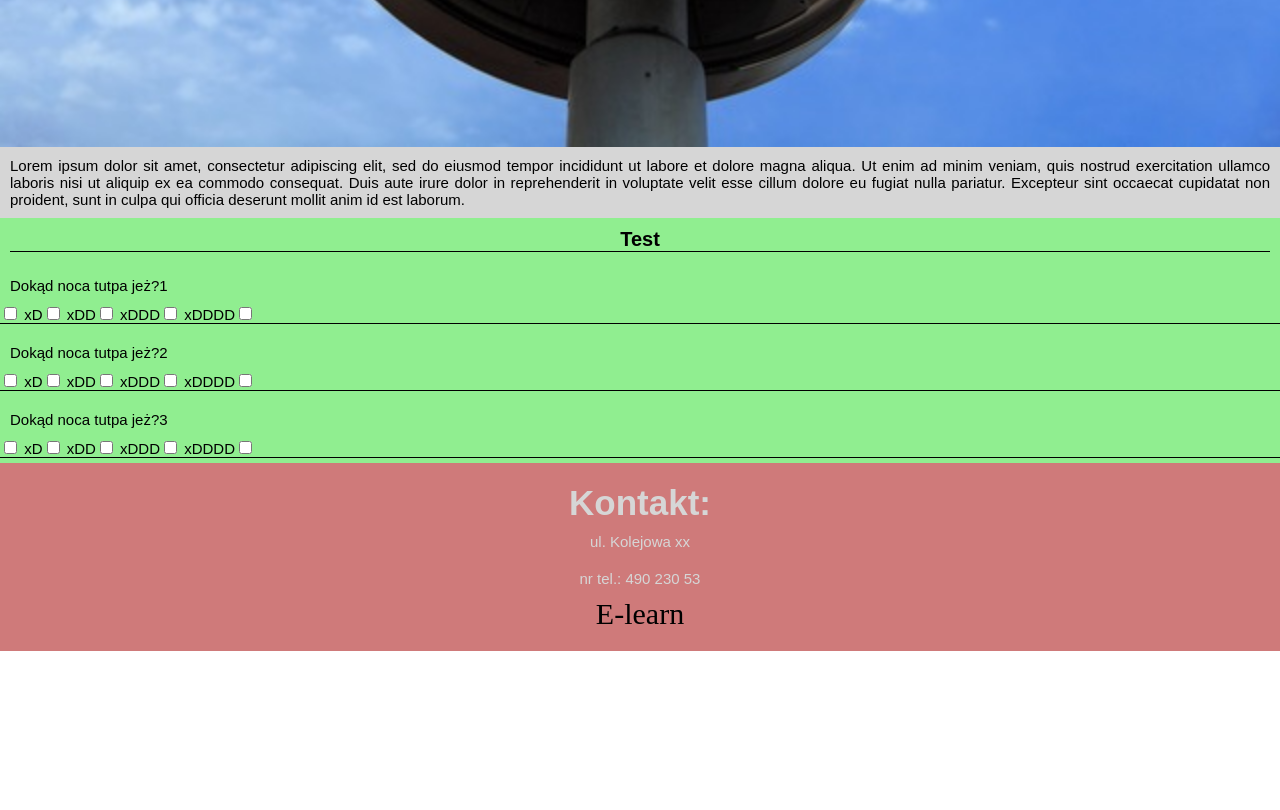
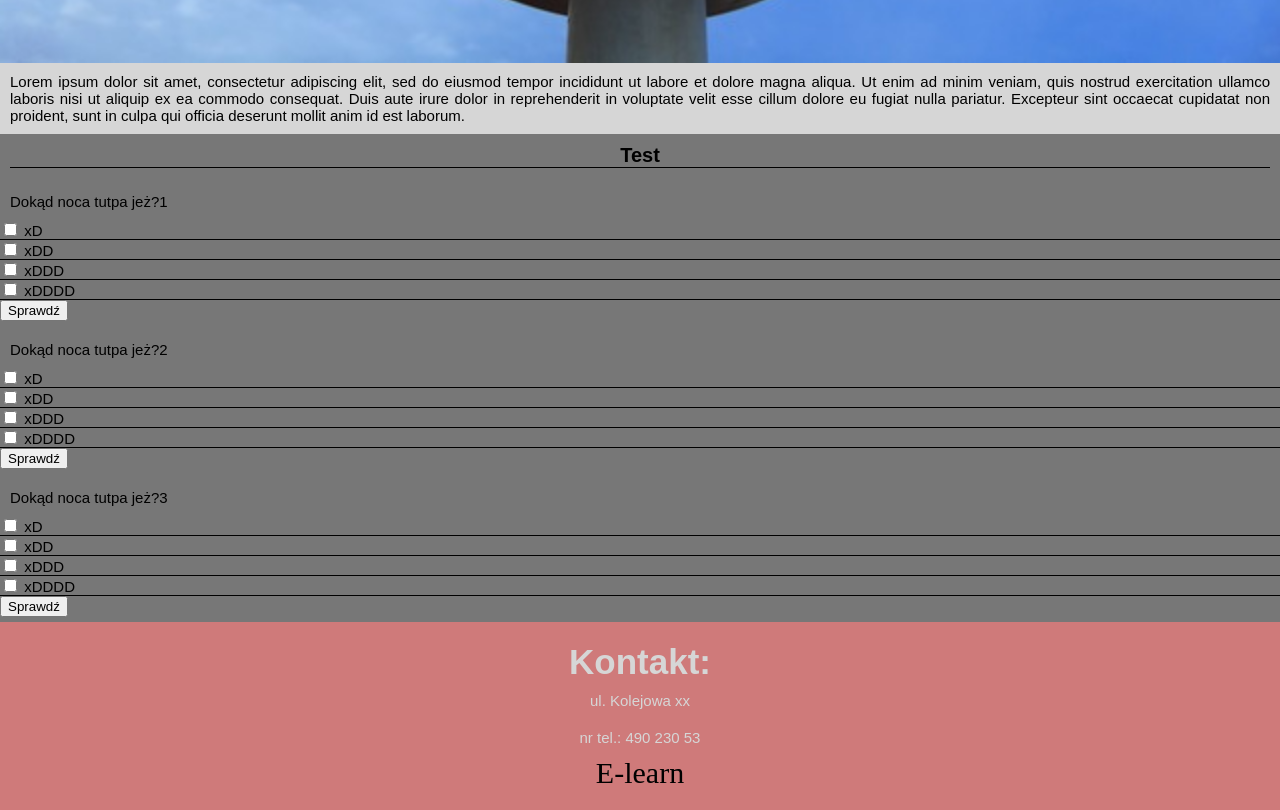
Before and after one commit to superkacper4/e-learn, a React (Create React App) app: page /learn in a window 1280 px wide. Shown: the part 1580-2390 px from the top of the page. Before the commit the page ends 2231 px from the top, so only its background shows below. Built offline with nearby package versions, Linux system fonts and the light colour scheme.

Commit message:
add dipslay of test and handling checkboxes

```diff
--- a/src/atoms/Input.js
+++ /dev/null
@@ -1,13 +0,0 @@
-import React from 'react';
-import styled from 'styled-components';
-
-const StyledInput = styled.input`
-  background-color: transparent;
-  border: 1px solid black;
-`;
-
-const Input = () => {
-  return <StyledInput type="checkbox" />;
-};
-
-export default Input;
--- a/src/atoms/Label.js
+++ b/src/atoms/Label.js
@@ -2,6 +2,8 @@
 
 const Label = styled.label`
   font-size: 1.5rem;
+  flex-basis: 100%;
+  border-bottom: solid 1px black;
 `;
 
 export default Label;
--- a/src/molecules/Questions.js
+++ b/src/molecules/Questions.js
@@ -1,39 +1,76 @@
-import React from 'react';
+import React, { useState } from 'react';
 import styled from 'styled-components';
-import Input from 'atoms/Input';
 import Label from 'atoms/Label';
 import P from 'atoms/P';
 
 const StyledQuestions = styled.div`
   flex-basis: 100%;
   margin: 5px 0;
-  border-bottom: solid 1px black;
   display: block;
   font-size: 1.5rem;
+  display: flex;
+  flex-wrap: wrap;
+`;
+
+const StyledCheckbox = styled.input`
+  background-color: transparent;
+  border: 1px solid black;
 `;
 
 const Questions = ({ value }) => {
+  const [a1, setA1] = useState(false);
+  const [a2, setA2] = useState(false);
+  const [a3, setA3] = useState(false);
+  const [a4, setA4] = useState(false);
+
+  const handleButton = (e) => {
+    e.preventDefault();
+    console.log(a1, a2, a3, a4);
+  };
+
   return (
-    <StyledQuestions>
+    <>
       {value.map(({ Q, A1, A2, A3, A4 }) => (
-        <>
+        <StyledQuestions key={Q}>
           <P>{Q}</P>
           <Label>
-            <Input /> {A1}
+            <StyledCheckbox
+              type="checkbox"
+              chekced={a1}
+              onChange={(e) => setA1(e.target.checked)}
+            />{' '}
+            {A1}
           </Label>
           <Label>
-            <Input /> {A2}
+            <StyledCheckbox
+              type="checkbox"
+              chekced={a2}
+              onChange={(e) => setA2(e.target.checked)}
+            />{' '}
+            {A2}
           </Label>
           <Label>
-            <Input /> {A3}
+            <StyledCheckbox
+              type="checkbox"
+              chekced={a3}
+              onChange={(e) => setA3(e.target.checked)}
+            />{' '}
+            {A3}
           </Label>
           <Label>
-            <Input /> {A4}
+            <StyledCheckbox
+              type="checkbox"
+              chekced={a4}
+              onChange={(e) => setA4(e.target.checked)}
+            />{' '}
+            {A4}
           </Label>
-        </>
+          <button type="submit" onClick={handleButton}>
+            Sprawdź
+          </button>
+        </StyledQuestions>
       ))}
-      <Input />
-    </StyledQuestions>
+    </>
   );
 };
 
--- a/src/organisms/Test.js
+++ b/src/organisms/Test.js
@@ -5,7 +5,7 @@
 
 const StyledTest = styled.form`
   flex-basis: 100%;
-  background-color: lightgreen;
+  background-color: #777;
   display: flex;
   flex-direction: column;
 `;
--- a/src/pages/LearnPage.js
+++ b/src/pages/LearnPage.js
@@ -52,11 +52,10 @@
     img: orNotToBeImg,
     secondContent:
       'Lorem ipsum dolor sit amet, consectetur adipiscing elit, sed do eiusmod tempor incididunt ut labore et dolore magna aliqua. Ut enim ad minim veniam, quis nostrud exercitation ullamco laboris nisi ut aliquip ex ea commodo consequat. Duis aute irure dolor in reprehenderit in voluptate velit esse cillum dolore eu fugiat nulla pariatur. Excepteur sint occaecat cupidatat non proident, sunt in culpa qui officia deserunt mollit anim id est laborum.',
-    test: [
-      {
+    test: {
       first: [
         {
-            Q: 'Dokąd noca tutpa jeż?',
+          Q: 'Dokąd noca tutpa jeż?1',
           A1: 'xD',
           A2: 'xDD',
           A3: 'xDDD',
@@ -65,7 +64,7 @@
       ],
       second: [
         {
-            Q: 'Dokąd noca tutpa jeż?',
+          Q: 'Dokąd noca tutpa jeż?2',
           A1: 'xD',
           A2: 'xDD',
           A3: 'xDDD',
@@ -74,7 +73,7 @@
       ],
       third: [
         {
-            Q: 'Dokąd noca tutpa jeż?',
+          Q: 'Dokąd noca tutpa jeż?3',
           A1: 'xD',
           A2: 'xDD',
           A3: 'xDDD',
@@ -82,21 +81,19 @@
         },
       ],
     },
-    ],
   },
   {
     key: 2,
-    title: 'Present Simple',
+    title: 'Present SImple',
     content:
       'Lorem ipsum dolor sit amet, consectetur adipiscing elit, sed do eiusmod tempor incididunt ut labore et dolore magna aliqua. Ut enim ad minim veniam, quis nostrud exercitation ullamco laboris nisi ut aliquip ex ea commodo consequat. Duis aute irure dolor in reprehenderit in voluptate velit esse cillum dolore eu fugiat nulla pariatur. Excepteur sint occaecat cupidatat non proident, sunt in culpa qui officia deserunt mollit anim id est laborum.',
     img: toBeImg,
     secondContent:
       'Lorem ipsum dolor sit amet, consectetur adipiscing elit, sed do eiusmod tempor incididunt ut labore et dolore magna aliqua. Ut enim ad minim veniam, quis nostrud exercitation ullamco laboris nisi ut aliquip ex ea commodo consequat. Duis aute irure dolor in reprehenderit in voluptate velit esse cillum dolore eu fugiat nulla pariatur. Excepteur sint occaecat cupidatat non proident, sunt in culpa qui officia deserunt mollit anim id est laborum.',
-    test: [
-      {
+    test: {
       first: [
         {
-            Q: 'Dokąd noca tutpa jeż?',
+          Q: 'Dokąd noca tutpa jeż?1',
           A1: 'xD',
           A2: 'xDD',
           A3: 'xDDD',
@@ -105,7 +102,7 @@
       ],
       second: [
         {
-            Q: 'Dokąd noca tutpa jeż?',
+          Q: 'Dokąd noca tutpa jeż?2',
           A1: 'xD',
           A2: 'xDD',
           A3: 'xDDD',
@@ -114,7 +111,7 @@
       ],
       third: [
         {
-            Q: 'Dokąd noca tutpa jeż?',
+          Q: 'Dokąd noca tutpa jeż?3',
           A1: 'xD',
           A2: 'xDD',
           A3: 'xDDD',
@@ -122,21 +119,19 @@
         },
       ],
     },
-    ],
   },
   {
     key: 3,
-    title: 'Present Continous',
+    title: 'xD',
     content:
       'Lorem ipsum dolor sit amet, consectetur adipiscing elit, sed do eiusmod tempor incididunt ut labore et dolore magna aliqua. Ut enim ad minim veniam, quis nostrud exercitation ullamco laboris nisi ut aliquip ex ea commodo consequat. Duis aute irure dolor in reprehenderit in voluptate velit esse cillum dolore eu fugiat nulla pariatur. Excepteur sint occaecat cupidatat non proident, sunt in culpa qui officia deserunt mollit anim id est laborum.',
     img: toBeImg,
     secondContent:
       'Lorem ipsum dolor sit amet, consectetur adipiscing elit, sed do eiusmod tempor incididunt ut labore et dolore magna aliqua. Ut enim ad minim veniam, quis nostrud exercitation ullamco laboris nisi ut aliquip ex ea commodo consequat. Duis aute irure dolor in reprehenderit in voluptate velit esse cillum dolore eu fugiat nulla pariatur. Excepteur sint occaecat cupidatat non proident, sunt in culpa qui officia deserunt mollit anim id est laborum.',
-    test: [
-      {
+    test: {
       first: [
         {
-            Q: 'Dokąd noca tutpa jeż?',
+          Q: 'Dokąd noca tutpa jeż?1',
           A1: 'xD',
           A2: 'xDD',
           A3: 'xDDD',
@@ -145,7 +140,7 @@
       ],
       second: [
         {
-            Q: 'Dokąd noca tutpa jeż?',
+          Q: 'Dokąd noca tutpa jeż?2',
           A1: 'xD',
           A2: 'xDD',
           A3: 'xDDD',
@@ -154,7 +149,7 @@
       ],
       third: [
         {
-            Q: 'Dokąd noca tutpa jeż?',
+          Q: 'Dokąd noca tutpa jeż?3',
           A1: 'xD',
           A2: 'xDD',
           A3: 'xDDD',
@@ -162,87 +157,6 @@
         },
       ],
     },
-    ],
-  },
-  {
-    key: 4,
-    title: 'Present Past ',
-    content:
-      'Lorem ipsum dolor sit amet, consectetur adipiscing elit, sed do eiusmod tempor incididunt ut labore et dolore magna aliqua. Ut enim ad minim veniam, quis nostrud exercitation ullamco laboris nisi ut aliquip ex ea commodo consequat. Duis aute irure dolor in reprehenderit in voluptate velit esse cillum dolore eu fugiat nulla pariatur. Excepteur sint occaecat cupidatat non proident, sunt in culpa qui officia deserunt mollit anim id est laborum.',
-    img: toBeImg,
-    secondContent:
-      'Lorem ipsum dolor sit amet, consectetur adipiscing elit, sed do eiusmod tempor incididunt ut labore et dolore magna aliqua. Ut enim ad minim veniam, quis nostrud exercitation ullamco laboris nisi ut aliquip ex ea commodo consequat. Duis aute irure dolor in reprehenderit in voluptate velit esse cillum dolore eu fugiat nulla pariatur. Excepteur sint occaecat cupidatat non proident, sunt in culpa qui officia deserunt mollit anim id est laborum.',
-    test: [
-      {
-        first: [
-          {
-            Q: 'Dokąd noca tutpa jeż?',
-            A1: 'xD',
-            A2: 'xDD',
-            A3: 'xDDD',
-            A4: 'xDDDD',
-          },
-        ],
-        second: [
-          {
-            Q: 'Dokąd noca tutpa jeż?',
-            A1: 'xD',
-            A2: 'xDD',
-            A3: 'xDDD',
-            A4: 'xDDDD',
-          },
-        ],
-        third: [
-          {
-            Q: 'Dokąd noca tutpa jeż?',
-            A1: 'xD',
-            A2: 'xDD',
-            A3: 'xDDD',
-            A4: 'xDDDD',
-          },
-        ],
-      },
-    ],
-  },
-  {
-    key: 5,
-    title: 'Present Perfect',
-    content:
-      'Lorem ipsum dolor sit amet, consectetur adipiscing elit, sed do eiusmod tempor incididunt ut labore et dolore magna aliqua. Ut enim ad minim veniam, quis nostrud exercitation ullamco laboris nisi ut aliquip ex ea commodo consequat. Duis aute irure dolor in reprehenderit in voluptate velit esse cillum dolore eu fugiat nulla pariatur. Excepteur sint occaecat cupidatat non proident, sunt in culpa qui officia deserunt mollit anim id est laborum.',
-    img: toBeImg,
-    secondContent:
-      'Lorem ipsum dolor sit amet, consectetur adipiscing elit, sed do eiusmod tempor incididunt ut labore et dolore magna aliqua. Ut enim ad minim veniam, quis nostrud exercitation ullamco laboris nisi ut aliquip ex ea commodo consequat. Duis aute irure dolor in reprehenderit in voluptate velit esse cillum dolore eu fugiat nulla pariatur. Excepteur sint occaecat cupidatat non proident, sunt in culpa qui officia deserunt mollit anim id est laborum.',
-    test: [
-      {
-        first: [
-          {
-            Q: 'Dokąd noca tutpa jeż?',
-            A1: 'xD',
-            A2: 'xDD',
-            A3: 'xDDD',
-            A4: 'xDDDD',
-          },
-        ],
-        second: [
-          {
-            Q: 'Dokąd noca tutpa jeż?',
-            A1: 'xD',
-            A2: 'xDD',
-            A3: 'xDDD',
-            A4: 'xDDDD',
-          },
-        ],
-        third: [
-          {
-            Q: 'Dokąd noca tutpa jeż?',
-            A1: 'xD',
-            A2: 'xDD',
-            A3: 'xDDD',
-            A4: 'xDDDD',
-          },
-        ],
-      },
-    ],
   },
 ];
 
--- a/src/templates/LessonTemplate.js
+++ b/src/templates/LessonTemplate.js
@@ -12,21 +12,21 @@
 
 const LearnPage = ({ clickedChapter, subjects }) => {
   return (
-    <StyledWrapper>
+    <>
       {subjects
         .filter((subject) => subject.title === clickedChapter)
         .map((subject) => {
           return (
-            <>
+            <StyledWrapper key={subject.key}>
               <H2>{subject.title}</H2>
               <P>{subject.content}</P>
               <Img src={subject.img} />
               <P>{subject.secondContent}</P>
               <Test questions={subject.test} />
-            </>
+            </StyledWrapper>
           );
         })}
-    </StyledWrapper>
+    </>
   );
 };
 
```
Lines whose indentation alone changed are shown as unchanged.
